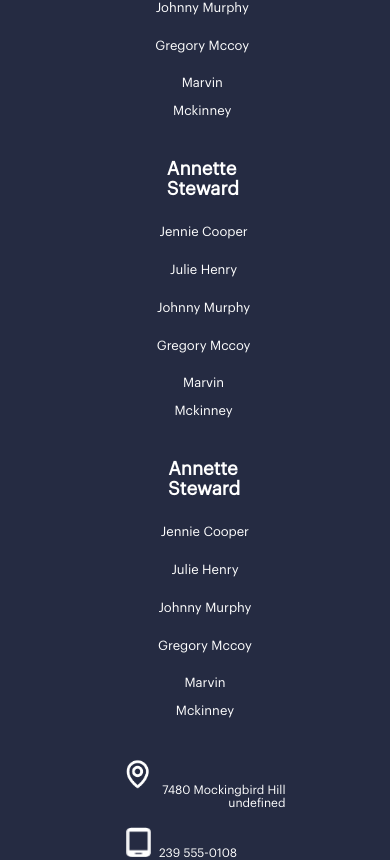
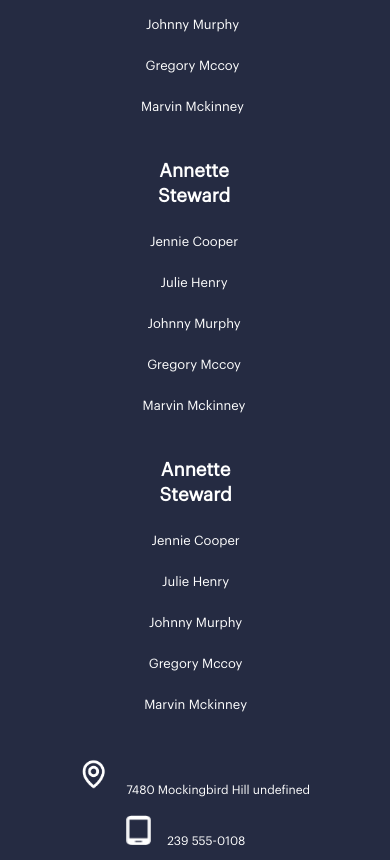
Before and after one commit to JcortesJ/landing_PageUAPA, a Next.js app in the folder landinguapa/: page / in a window 390 px wide. Shown: the part 3414-4274 px from the top of the page. Built offline with nearby package versions, Linux system fonts and the light colour scheme.

Commit message:
final final

```diff
--- a/landinguapa/styles/Home.module.css
+++ b/landinguapa/styles/Home.module.css
@@ -963,13 +963,14 @@
     .flex7 {
         display: flex;
         padding: 1%;
-        width: 70%;
-        /* border: 2px solid white; */
+        width: 80%;
+        /*border: 2px solid white; */
         justify-content: center;
         align-items: center;
         flex-direction: column;
         flex-grow: 1;
         position: relative;
+        margin-left: -8%;
         margin-right: auto;
     }
     /*responsive*/
@@ -980,7 +981,7 @@
         flex-direction: column;
         align-items: center;
         height: fit-content;
-        width: 60%;
+        width: 70%;
         text-align: center;
         margin: auto;
         margin-left: auto;
@@ -1008,7 +1009,8 @@
         width: 150%;
     }
     .cajitaBonita3:nth-child(4) span:nth-child(1) {
-        margin-left: 15%;
+        margin-left: 2%;
+        text-align: right;
     }
     .cajitaBonita3:nth-child(4) span:nth-child(3) {
         margin-left: 5%;
@@ -1017,7 +1019,7 @@
     }
     .cajitaBonita3:nth-child(4) img {
         margin-left: 22%;
-        margin-right: 2%;
+        margin-right: 4%;
     }
     .cajitaBonita3:nth-child(4) span {
         text-align: right;
@@ -1049,6 +1051,8 @@
     }
     .cajitaBonita3 h3 {
         margin-left: 15%;
+        width: 90%;
+        line-height: 25px;
     }
     .flex4 {
         margin-bottom: 60%;
```
